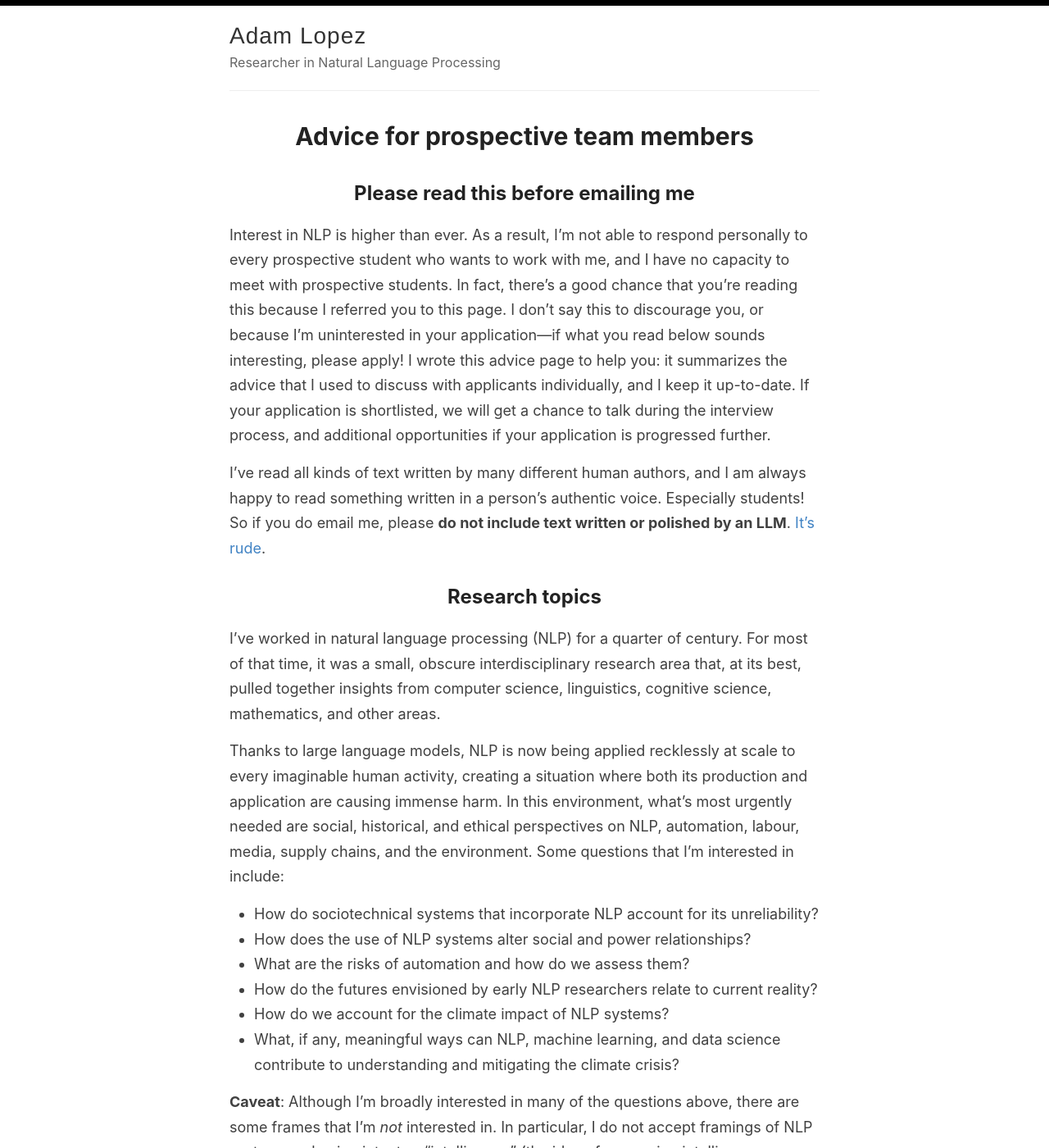
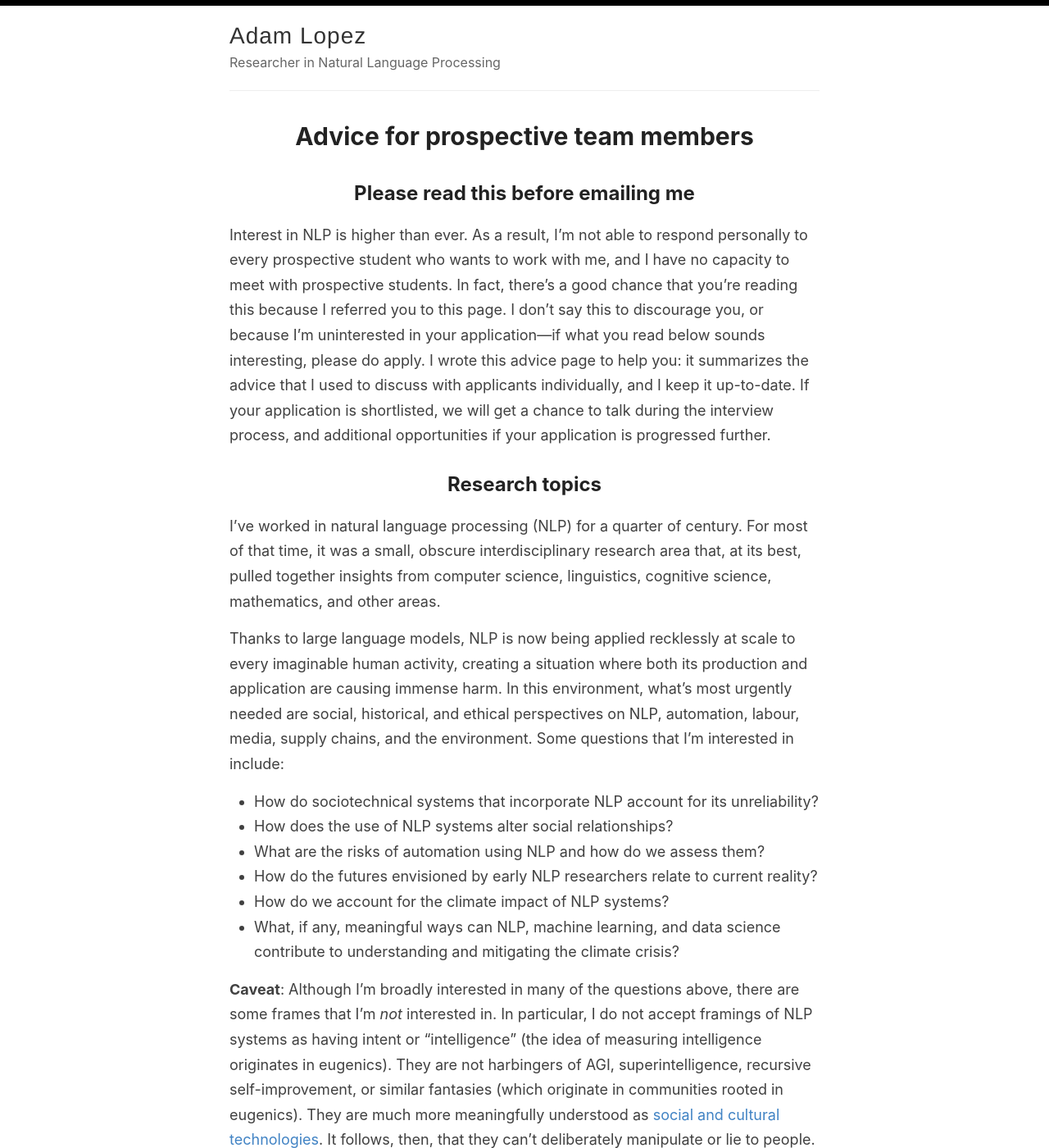
Before and after one commit to alopez/alopez.github.com, a Jekyll site: the page built from prospective.md, in a window 1280 px wide and 1400 px high. Shown: the whole window at 82% size. Built offline with Jekyll 4.4.1, drawn with Linux system fonts in a browser that asks for light colours; some web fonts are replaced; our own code applies the rules of GitHub Pages for plain Markdown files; some of the changed text lies outside the part shown.

Commit message:
Update prospective.md

```diff
--- a/prospective.md
+++ b/prospective.md
@@ -6,9 +6,7 @@ layout: default
 {{ toc }}
 
 ## Please read this before emailing me
-Interest in NLP is higher than ever. As a result, I'm not able to respond personally to every prospective student who wants to work with me, and I have no capacity to meet with prospective students. In fact, there's a good chance that you're reading this because I referred you to this page. I don't say this to discourage you, or because I'm uninterested in your application---if what you read below sounds interesting, please apply! I wrote this advice page to help you: it summarizes the advice that I used to discuss with applicants individually, and I keep it up-to-date. If your application is shortlisted, we will get a chance to talk during the interview process, and additional opportunities if your application is progressed further.
-
-I've read all kinds of text written by many different human authors, and I am always happy to read something written in a person's authentic voice. Especially students! So if you do email me, please **do not include text written or polished by an LLM**. [It's rude](https://nsaphra.net/post/uncanny/).
+Interest in NLP is higher than ever. As a result, I'm not able to respond personally to every prospective student who wants to work with me, and I have no capacity to meet with prospective students. In fact, there's a good chance that you're reading this because I referred you to this page. I don't say this to discourage you, or because I'm uninterested in your application---if what you read below sounds interesting, please do apply. I wrote this advice page to help you: it summarizes the advice that I used to discuss with applicants individually, and I keep it up-to-date. If your application is shortlisted, we will get a chance to talk during the interview process, and additional opportunities if your application is progressed further.
 
 ## Research topics
 
@@ -17,8 +15,8 @@ I've worked in natural language processing (NLP) for a quarter of century. For m
 Thanks to large language models, NLP is now being applied recklessly at scale to every imaginable human activity, creating a situation where both its production and application are causing immense harm. In this environment, what's most urgently needed are social, historical, and ethical perspectives on NLP, automation, labour, media, supply chains, and the environment. Some questions that I'm interested in include:
 
 - How do sociotechnical systems that incorporate NLP account for its unreliability?
-- How does the use of NLP systems alter social and power relationships?
-- What are the risks of automation and how do we assess them?
+- How does the use of NLP systems alter social relationships?
+- What are the risks of automation using NLP and how do we assess them?
 - How do the futures envisioned by early NLP researchers relate to current reality?
 - How do we account for the climate impact of NLP systems?
 - What, if any, meaningful ways can NLP, machine learning, and data science contribute to understanding and mitigating the climate crisis?
```
Also changed, not shown: other parts of prospective.md (+3 -0 lines).
